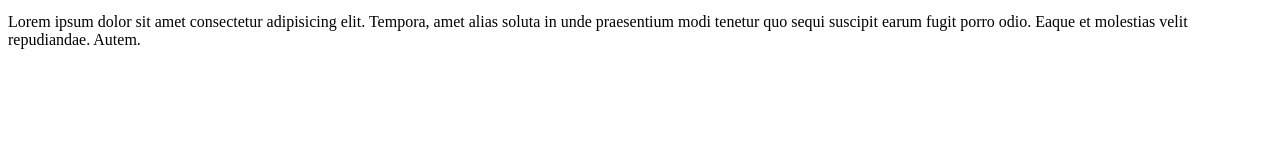
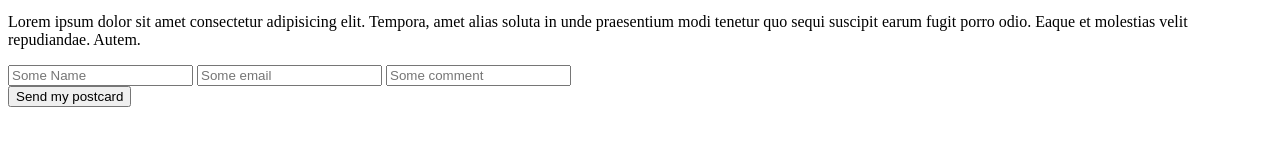
Before and after one commit to jsosa26/4geeks_postcard, a plain HTML site: page postcard/index.html in a window 1280 px wide. Shown: the part 439-584 px from the top of the page. Drawn offline with Linux system fonts and the light colour scheme.

Commit message:
terminado el html

```diff
--- a/postcard/index.html
+++ b/postcard/index.html
@@ -32,15 +32,16 @@
                     </div>
                     <div class="lado_derecho">
                         <div class="formulario">
-                            <form>
-                                <label for="name"></label>
-
-                            </form>
+                            <input type="text" name="nombre" id="nombre" placeholder="Some Name">
+                            <input type="text" name="correo" id="correo" placeholder="Some email">
+                            <input type="text" name="comentario" id="comentario" placeholder="Some comment">
                         </div>
                     </div>
                 </div>
                 <div class="seccion_3">
-
+                    <div class="botom">
+                        <input type="button" value="Send my postcard">
+                    </div>
                 </div>
             </div>
         </div>
```
